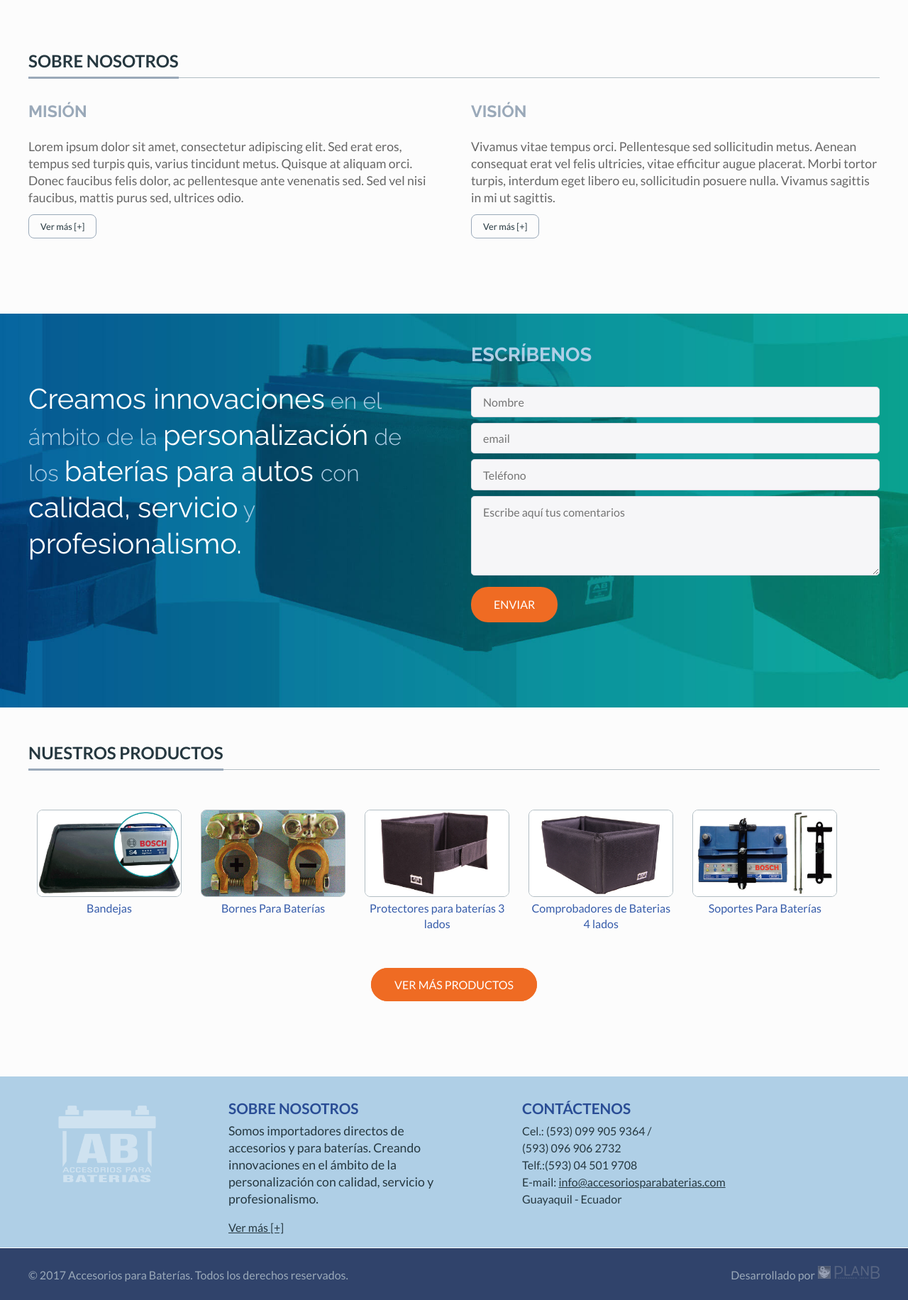
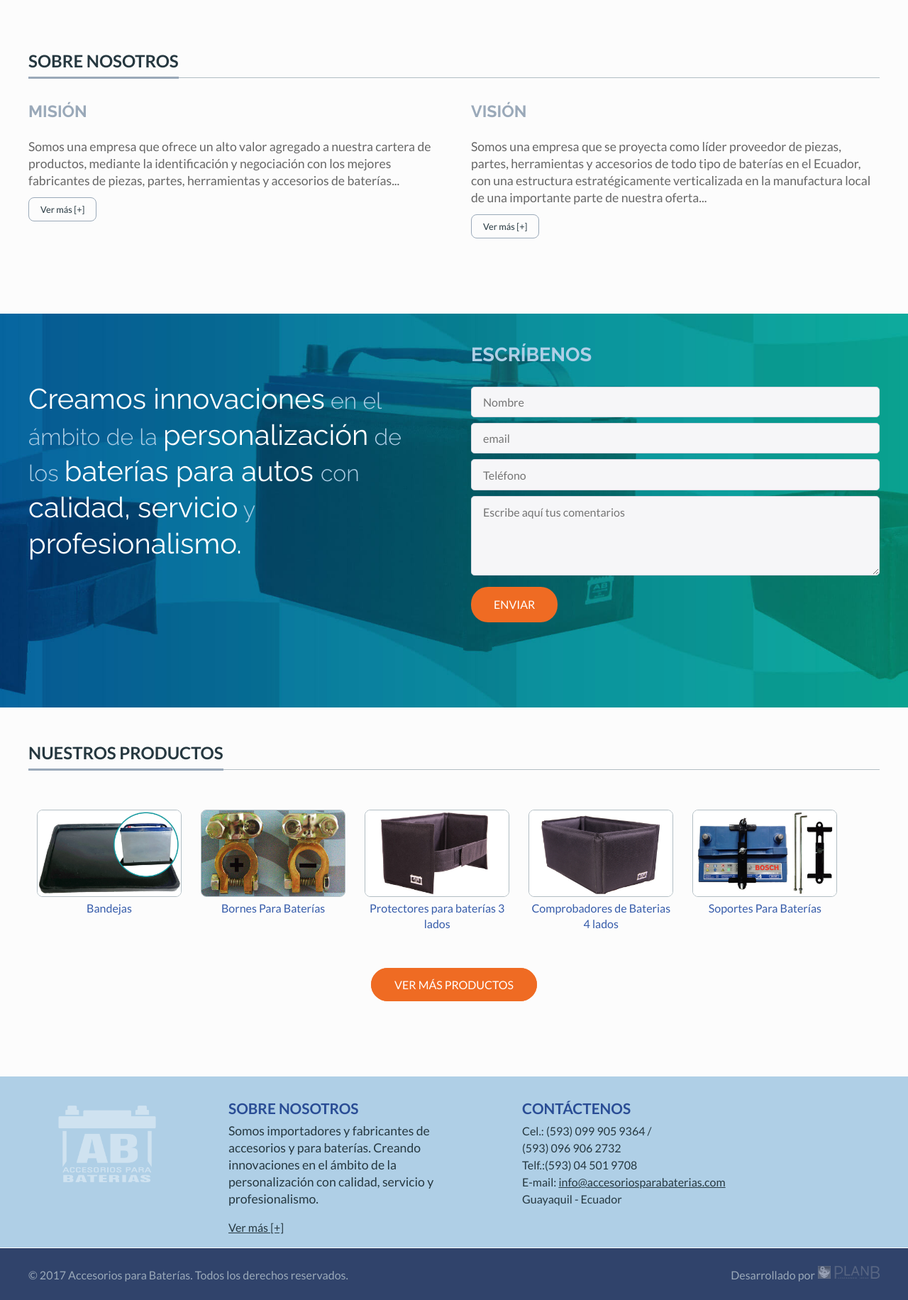
Before and after one commit to planbec/baterias, a PHP site: page / in a window 1280 px wide. Shown: the part 524-2356 px from the top of the page at 71% size. Run offline with PHP 8.4, Linux system fonts and the light colour scheme; some libraries are stand-ins or nearby versions.

Commit message:
Ultimos cambios

```diff
--- a/footer.php
+++ b/footer.php
@@ -13,7 +13,7 @@
 				<div class="col3">
 					<h3>Sobre nosotros</h3>
 					<p>
-					Somos importadores directos de accesorios y para bater&iacute;as.
+					Somos importadores y fabricantes de accesorios y para bater&iacute;as.
 					Creando innovaciones en el &aacute;mbito de la personalizaci&oacute;n con calidad, servicio y profesionalismo.
 					</p>
 					<a href="quienessomos.php">Ver m&aacute;s [+]</a>
--- a/home-sobrenosotros.php
+++ b/home-sobrenosotros.php
@@ -7,7 +7,7 @@
 
 					<div class="text">
 						<h2>Misi&oacute;n</h2>
-						<p>Lorem ipsum dolor sit amet, consectetur adipiscing elit. Sed erat eros, tempus sed turpis quis, varius tincidunt metus. Quisque at aliquam orci. Donec faucibus felis dolor, ac pellentesque ante venenatis sed. Sed vel nisi faucibus, mattis purus sed, ultrices odio. </p>
+						<p>Somos una empresa que ofrece un alto valor agregado a nuestra cartera de productos, mediante la identificación y negociación con los mejores fabricantes de piezas, partes, herramientas y accesorios de baterías... </p>
 						<a class="btn-light" href="quienessomos.php">Ver m&aacute;s [+]</a>
 					</div><!-- /.text -->
 				</article><!-- /.servicio-resumen -->
@@ -16,7 +16,7 @@
 				<article class="servicio-resumen col2">
 					<div class="text">
 						<h2>Visi&oacute;n</h2>
-						<p>Vivamus vitae tempus orci. Pellentesque sed sollicitudin metus. Aenean consequat erat vel felis ultricies, vitae efficitur augue placerat. Morbi tortor turpis, interdum eget libero eu, sollicitudin posuere nulla. Vivamus sagittis in mi ut sagittis.</p>
+						<p>Somos una empresa que se proyecta como líder proveedor de piezas, partes, herramientas y accesorios de todo tipo de baterías en el Ecuador, con una estructura estratégicamente verticalizada en la manufactura local de una importante parte de nuestra oferta...</p>
 						<a class="btn-light" href="quienessomos.php">Ver m&aacute;s [+]</a>
 					</div><!-- /.text -->
 				</article><!-- /.servicio-resumen -->
--- a/productos-cepillo-bornes.php
+++ b/productos-cepillo-bornes.php
@@ -26,7 +26,7 @@
 				<ul>
 					<li>Cepillo limpiador 2 en 1 </li>
 					<li>Parte delantera para limpiar los bornes de la batería </li>
-					<li>Cepillo trasero para limpiar el interior de los conductores </li>
+					<li>Parte posterior para limpiar el interior de los conductores </li>
 					<li>Permite la limpieza de óxido y mejora la conductividad</li>
 				</ul>
 				</div>
--- a/quienessomos.php
+++ b/quienessomos.php
@@ -30,9 +30,9 @@
 					<section>
 						<div class="text">
 
-<p>Cuando se trata de su automóvil, usted solo quiere las piezas y los servicios de mejor calidad. En <strong>AB Accesorios Para Baterias</strong>, nos comprometemos a brindarles a nuestros clientes una calidad incomparable a precios competitivos.</p>
+<p>Cuando se trata de su automóvil, usted solo quiere las piezas y los servicios de mejor calidad. En <strong>AB Accesorios Para Baterias</strong>, nos comprometemos en brindarles a nuestros clientes una calidad incomparable a precios competitivos.</p>
 
-<p>Independientemente de la estación, <strong>AB Accesorios Para Baterias</strong> tiene cubiertas sus necesidades automotrices. Nuestro personal experimentado y conocedor se esfuerza por brindar un servicio honesto y confiable. Deje que nos encarguemos de sus necesidades automotrices para que usted pueda seguir con su día.</p>
+<!--p>Independientemente de la estación, <strong>AB Accesorios Para Baterias</strong> tiene cubiertas sus necesidades automotrices. Nuestro personal experimentado y conocedor se esfuerza por brindar un servicio honesto y confiable. Deje que nos encarguemos de sus necesidades automotrices para que usted pueda seguir con su día.</p-->
 
 <p>Nos complacerá responder todas sus preguntas. <br>Llámenos hoy mismo al (593) 096 906 2732.</p>
 
```
Also changed, not shown: img/prod_bandejas.jpg.
